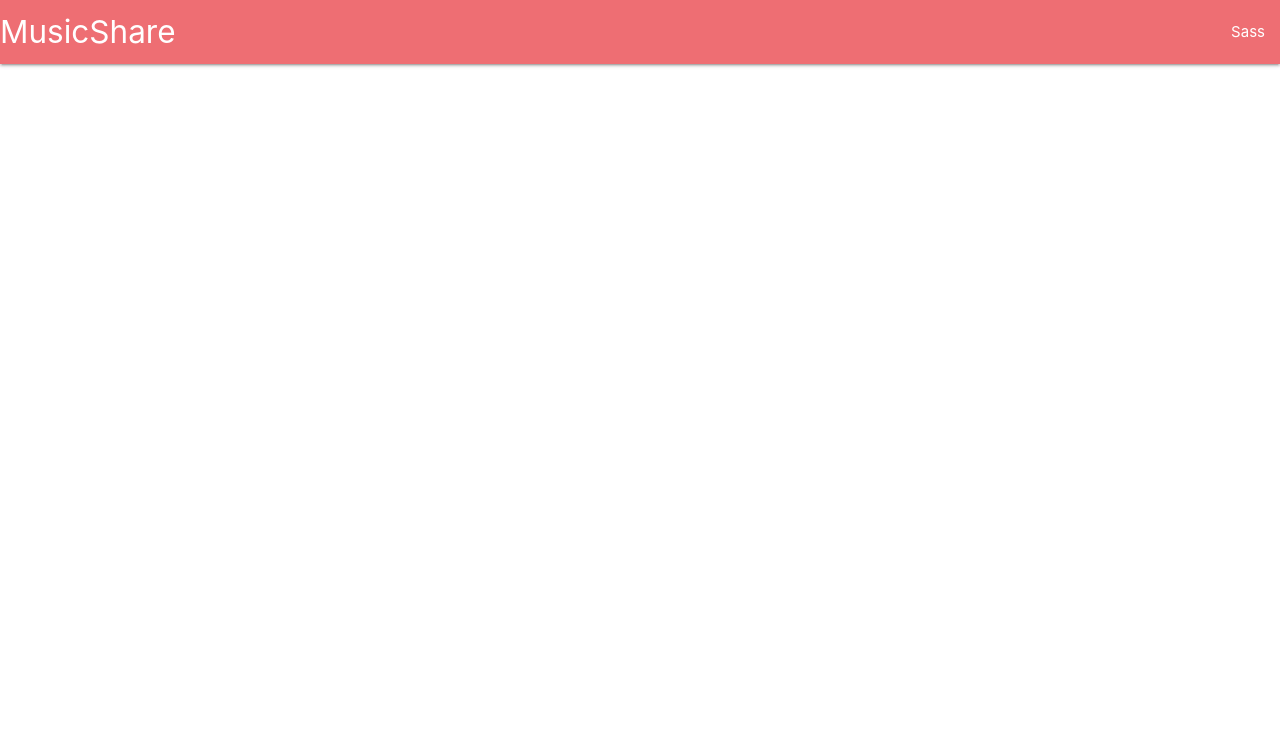
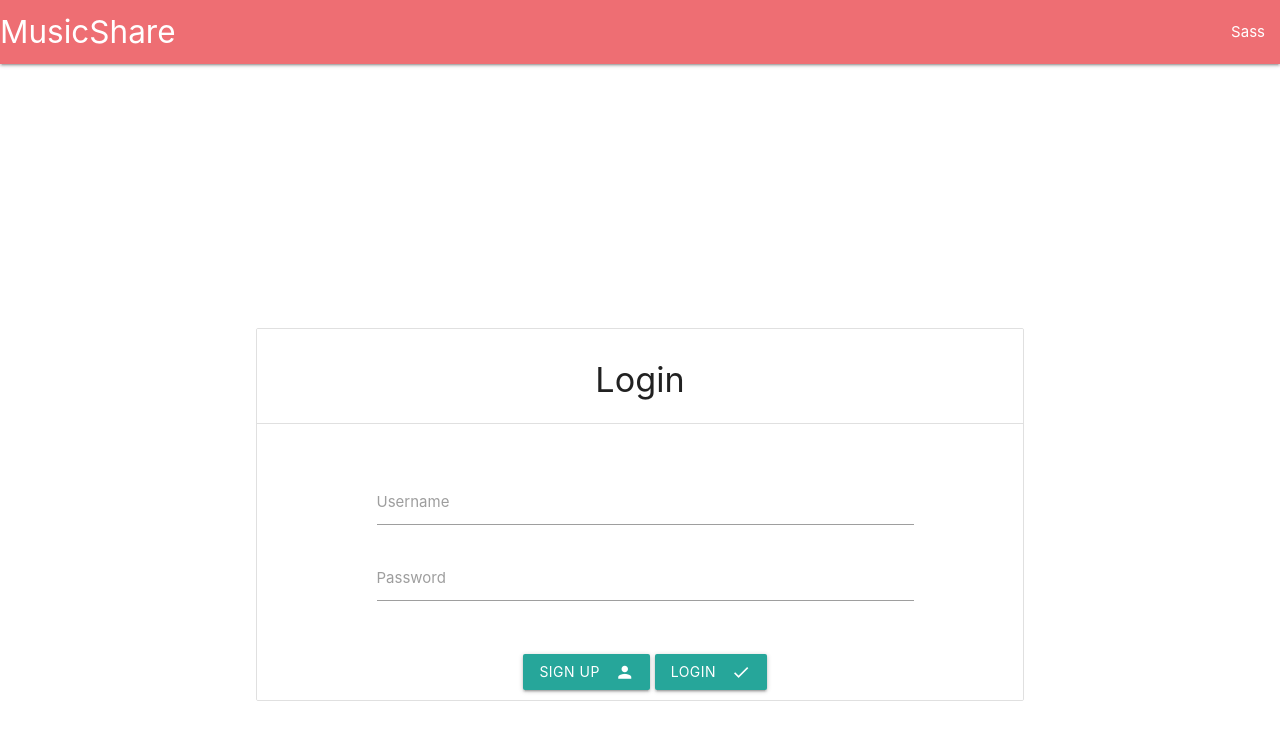
Before and after one commit to sorrelj/MusicShare, a website: page views/index.html in a window 1280 px wide. Drawn offline with nearby package versions, Linux system fonts and the light colour scheme.

```diff
--- a/index.js
+++ b/index.js
@@ -2,6 +2,7 @@
 const app = express();
 const path = require('path')
 
+app.use(express.static('public'))
 app.engine('html',require('ejs').renderFile)
 app.set('view engine','html');
 
--- a/package.json
+++ b/package.json
@@ -19,6 +19,7 @@
   "dependencies": {
     "ejs": "^2.6.1",
     "express": "^4.16.4",
+    "express-session": "^1.15.6",
     "materialize-css": "^1.0.0-rc.2",
     "path": "^0.12.7"
   }
--- a/views/index.html
+++ b/views/index.html
@@ -24,7 +24,34 @@
             </div>
         </nav>
 
+        <div style="width:60%;margin:auto;padding-top:20%">
+            <ul class="collection with-header">
+                <li class="collection-header"><h4 style="text-align:center">Login</h4></li>
+                <li class="collection-item center-align">
+                    <br><br>
+                    <div class="input-field" style="width:75%;margin:auto">
+                            <input id="user_name" type="text" class="validate">
+                            <label for="user_name">Username</label>
+                    </div>
+                    <br>
+                    <div class="input-field" style="width:75%;margin:auto">
+                        <input id="password" type="password" class="validate">
+                        <label for="password">Password</label>
+                    </div>
+                    <br><br>
+                    <button class="btn waves-effect waves-light" type="submit" id="signupbtn">Sign up
+                        <i class="material-icons right">person</i>
+                    </button>
 
+                    <button class="btn waves-effect waves-light" type="submit" id="loginbtn">Login
+                            <i class="material-icons right">check</i>
+                    </button>
+                </li>
+            </ul>
+        </div>
+
+
+        <script type="text/javascript"src="home.js"></script>
         <!-- Compiled and minified JavaScript -->
         <script src="https://cdnjs.cloudflare.com/ajax/libs/materialize/1.0.0/js/materialize.min.js"></script>
     </body>
```
Also changed, not shown: public/home.js (added, +20 -0 lines), 2 other files.
